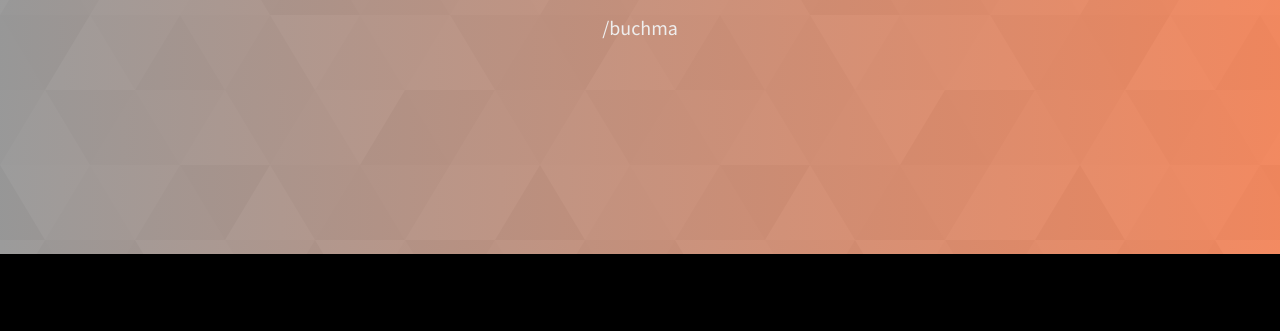
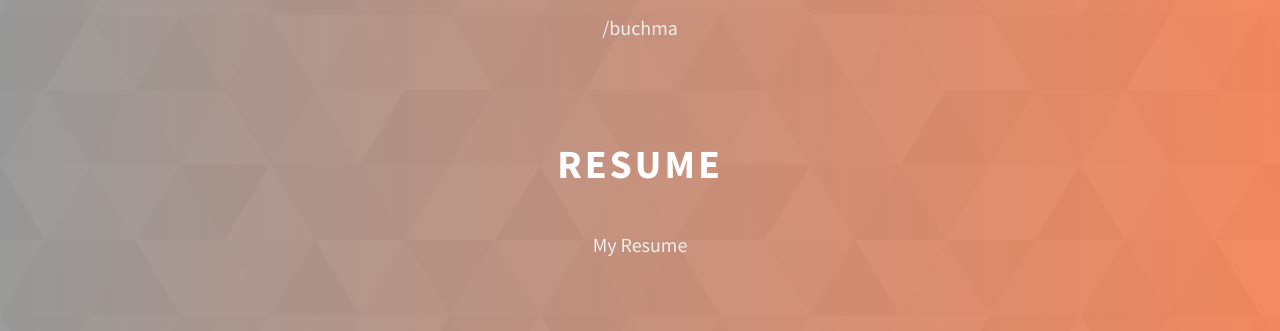
Before and after one commit to Brent-Bew-Canon/current_portfolio, a website: page index.html in a window 1280 px wide. Shown: the part 4200-4531 px from the top of the page. Drawn offline with Linux system fonts and the light colour scheme.

Commit message:
Added Resume to Contact Section

```diff
--- a/index.html
+++ b/index.html
@@ -229,6 +229,12 @@
         </h3>
         <a href="https://www.linkedin.com/in/buchma/" class="heading-sec__sub heading-sec__sub--lt">/buchma</a>
       </div>
+      <div class="heading heading-sec heading-sec__mb-med">
+        <h3 class=" heading-sec__main2 heading-sec__main--lt">Resume
+        </h3>
+        <a href="https://docs.google.com/document/d/1IG980Z7SX9vSOKCLTDshYtto6B_RenhLx47_dHG00vE/edit?usp=sharing"
+          class="heading-sec__sub heading-sec__sub--lt">My Resume</a>
+      </div>
     </div>
   </section>
   <footer class="main-footer">
```
